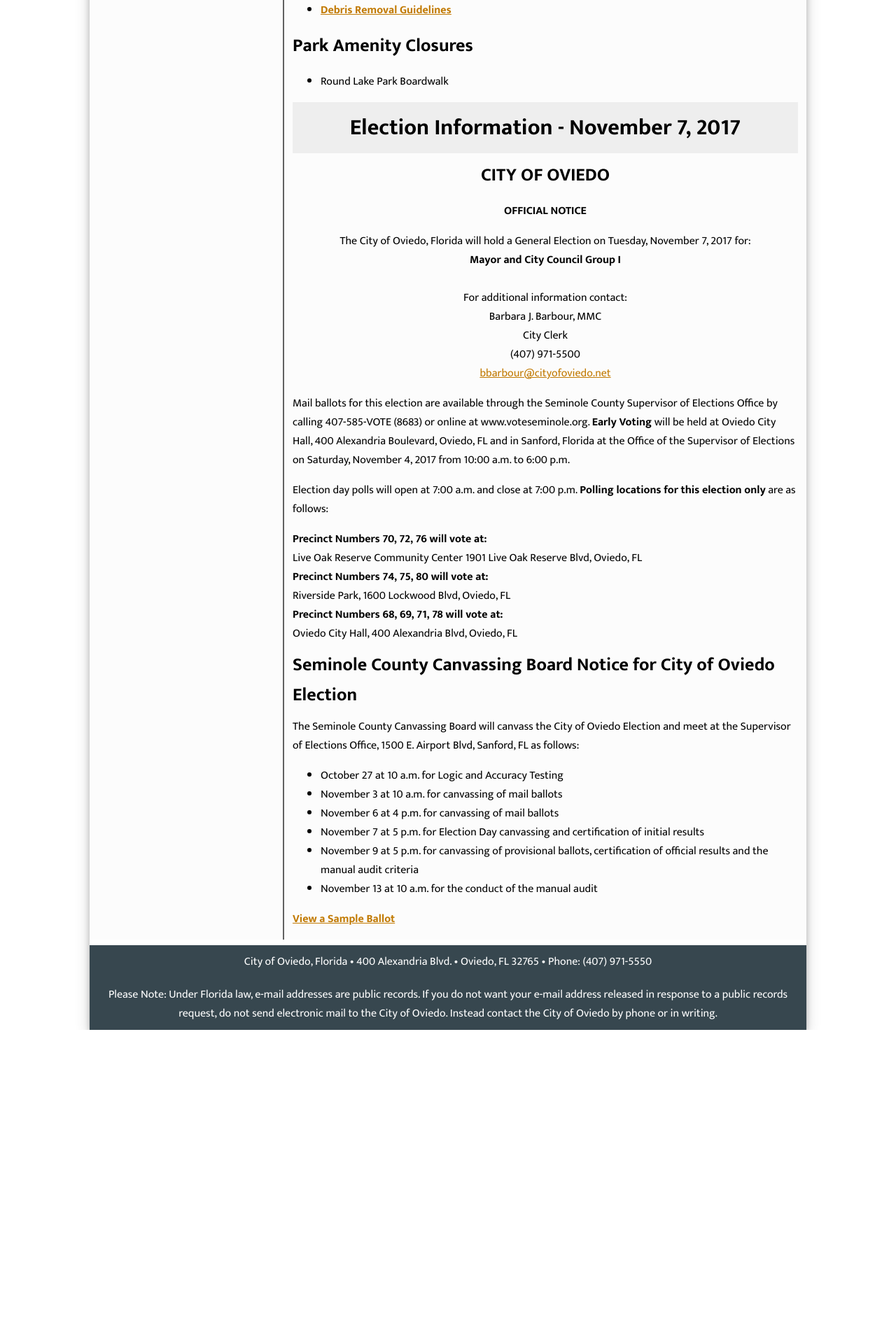
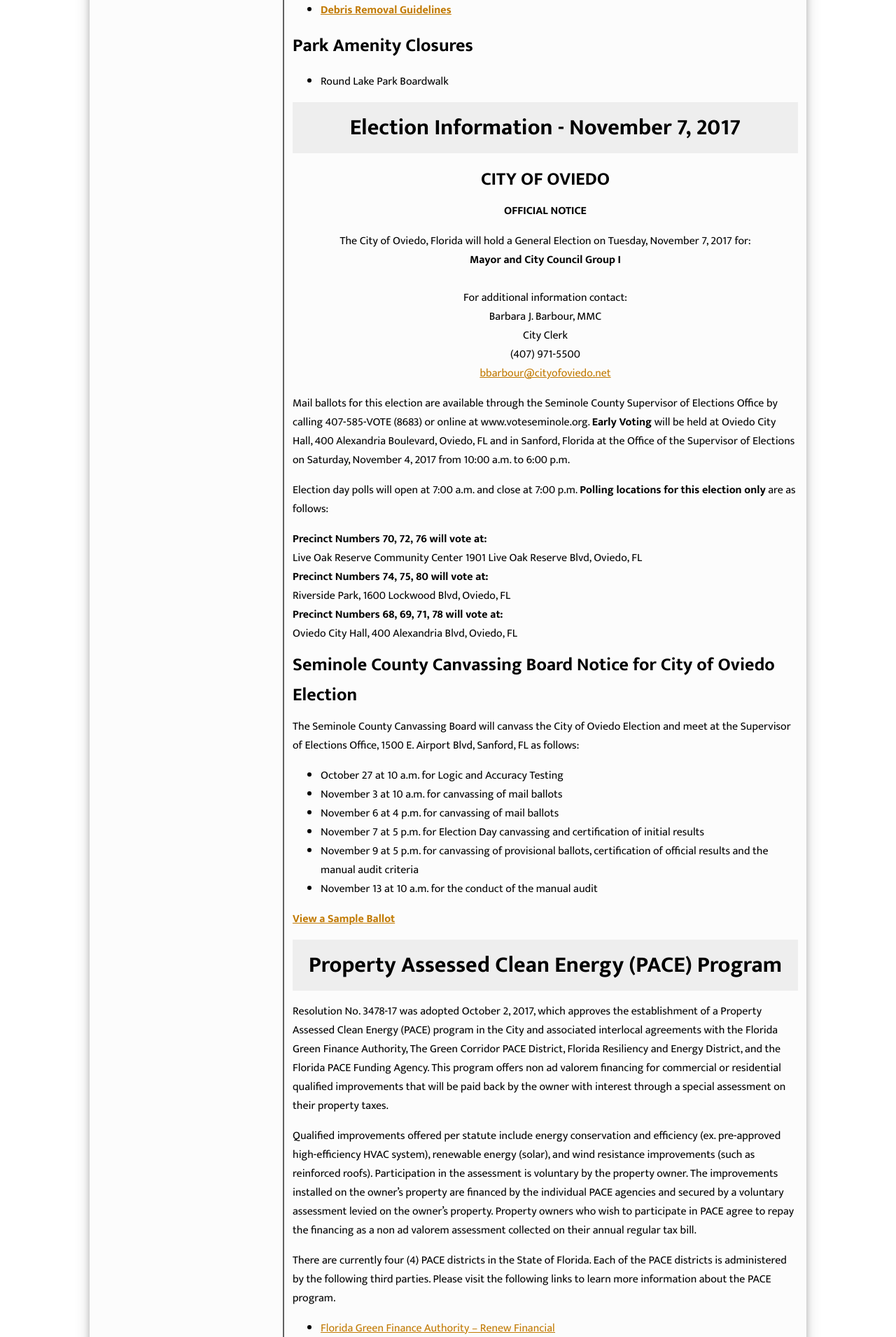
Before and after one commit to will-cromar/oviedo-redesign, a Flask app: page / in a window 1280 px wide. Shown: the part 2892-4803 px from the top of the page at 70% size. Before the commit the page ends 4364 px from the top, so only its background shows below. Run offline with Flask 2, Linux system fonts and the light colour scheme.

Commit message:
Added a news story.

```diff
--- a/app/templates/main.html
+++ b/app/templates/main.html
@@ -30,11 +30,13 @@
 <ul>
     <li>Round Lake Park Boardwalk&nbsp;&nbsp;</li>
 </ul>
+
 <h2>Election Information - November 7, 2017</h2>
-
 <div style="text-align:center">
-<h3>CITY OF OVIEDO</h3>
-<p><b>OFFICIAL NOTICE</b></p>
+<p>
+    <h3>CITY OF OVIEDO</h3>
+    <b>OFFICIAL NOTICE</b>
+</p>
 <p>The City of Oviedo, Florida will hold a General Election on Tuesday, November 7, 2017 for: <br/>
 <strong>Mayor and City Council Group I </strong><br/><br/>
 For additional information contact: <br/>
@@ -63,4 +65,16 @@ The Seminole County Canvassing Board will canvass the City of Oviedo Election an
 <li>November 13 at 10 a.m. for the conduct of the manual audit </li>
 </ul>
 <p><strong><span style="font-size: 12pt;"><a href="http://cityofoviedo.net/files/file/sample%20ballot.pdf" target="_blank">View a Sample Ballot</a></span></strong></p>
+
+<h2>Property Assessed Clean Energy (PACE) Program</h2>
+<p>Resolution No. 3478-17 was adopted October 2, 2017, which approves the establishment of a Property Assessed Clean Energy (PACE) program in the City and associated interlocal agreements with the Florida Green Finance Authority, The Green Corridor PACE District, Florida Resiliency and Energy District, and the Florida PACE Funding Agency.  This program offers non ad valorem financing for commercial or residential qualified improvements that will be paid back by the owner with interest through a special assessment on their property taxes.</p>
+<p>Qualified improvements offered per statute include energy conservation and efficiency (ex. pre-approved high-efficiency HVAC system), renewable energy (solar), and wind resistance improvements (such as reinforced roofs). Participation in the assessment is voluntary by the property owner. The improvements installed on the owner’s property are financed by the individual PACE agencies and secured by a voluntary assessment levied on the owner’s property. Property owners who wish to participate in PACE agree to repay the financing as a non ad valorem assessment collected on their annual regular tax bill.</p>
+<p>There are currently four (4) PACE districts in the State of Florida. Each of the PACE districts is administered by the following third parties.  Please visit the following links to learn more information about the PACE program.</p>
+<ul>
+    <li><u><a href="http://www.flgfa.org/">Florida Green Finance Authority – Renew Financial</a></u></li>
+    <li><u><a href="https://ygreneworks.com/services-areas/green-corridor/">The Green Corridor PACE District – Ygrene Energy Fund</a></u></li>
+    <li><u><a href="https://www.renovateamerica.com/">Florida Resiliency and Energy District – Renovate America</a></u></li>
+    <li><u><a href="https://www.floridapace.gov/">Florida PACE Funding Agency – Alliance NRG (residential) and Counterpointe SRE (Commercial)</a></u></li>
+</ul>
+<b><a href="javascript:void(0)" title="Read the rest of Property Assessed Clean Energy (PACE) Program.">Read more</a></b>
 {% endblock %}
```
